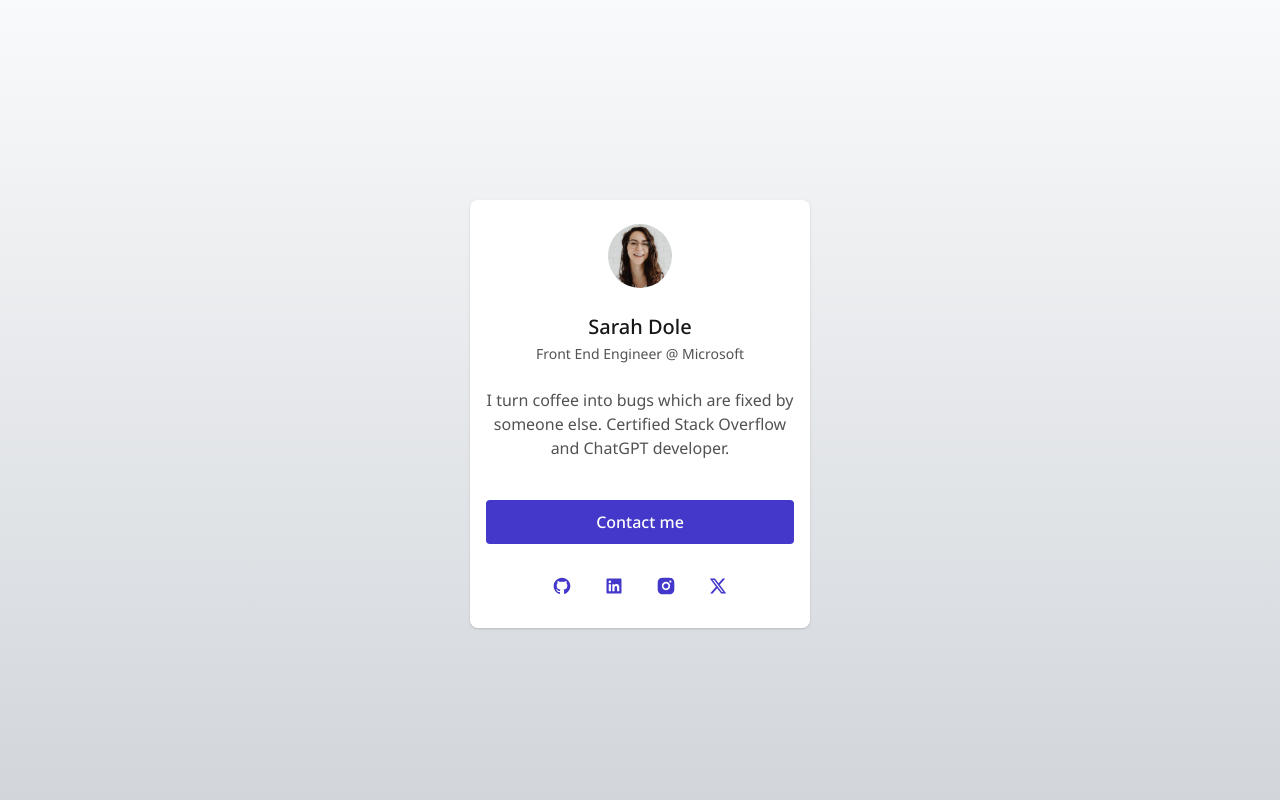
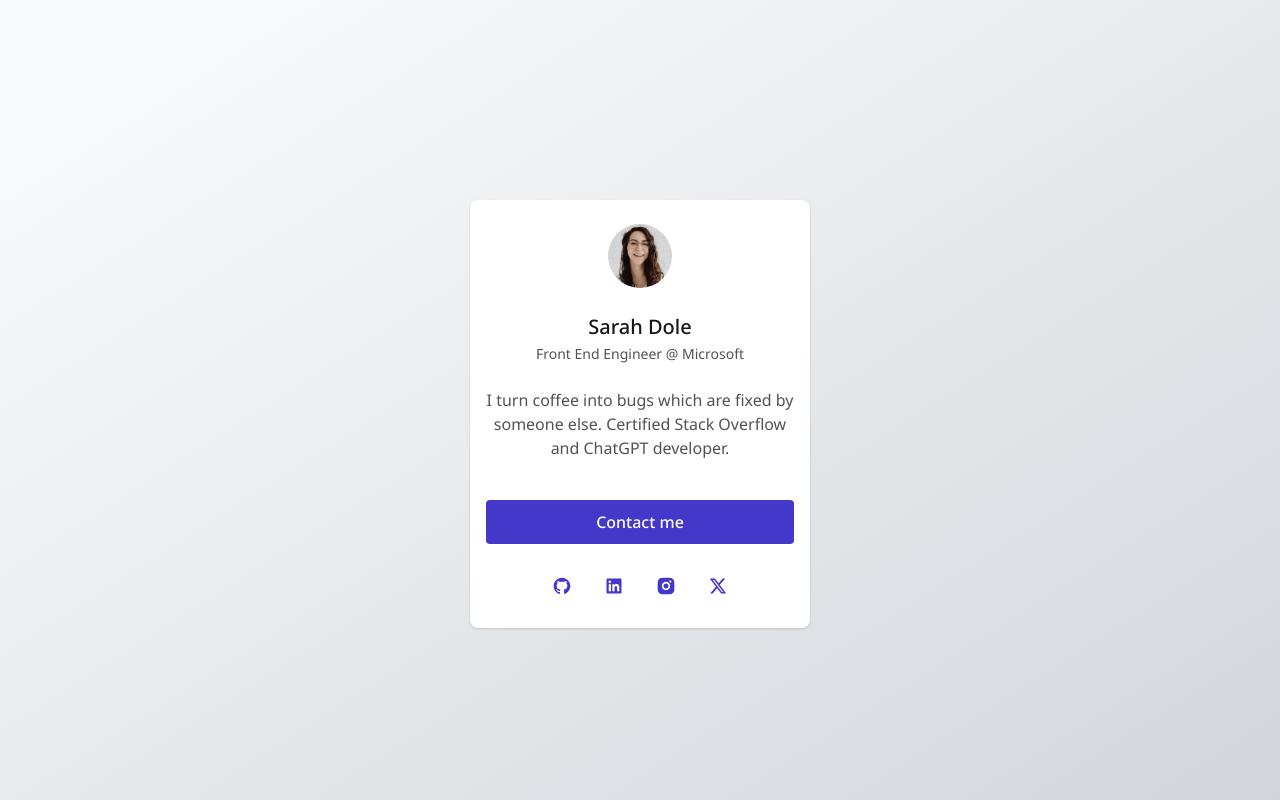
Before and after one commit to IfMalthereturnawesome/marketing, a React (Vite) app: page /profile-card in a window 1280 px wide. Built offline with nearby package versions, Linux system fonts and the light colour scheme; a web font is replaced by a local one.

Commit message:
Add new page background.

```diff
--- a/src/index.css
+++ b/src/index.css
@@ -95,6 +95,9 @@
             0 1px 3px rgba(0, 0, 0, 0.1),
             0 1px 2px rgba(0, 0, 0, 0.06);
   }
+  .page-background {
+    background: linear-gradient(147.52deg, #f9fafb 8.89%, #d2d6db 100.48%);
+  }
 
 
 }
--- a/src/pages/profile-card-page.tsx
+++ b/src/pages/profile-card-page.tsx
@@ -3,11 +3,7 @@ import { profileCardData } from '@/data/profileCardData';
 
 const ProfileCardPage = () => {
   return (
-    <main
-      className={
-        'min-h-[100vh] bg-gradient-to-b from-gray-50 to-[#d2d6db] pt-[200px]'
-      }
-    >
+    <main className={'page-background min-h-[100vh] pt-[200px]'}>
       {profileCardData.map((profile) => (
         <ProfileCard key={profile.id} {...profile} />
       ))}
```
